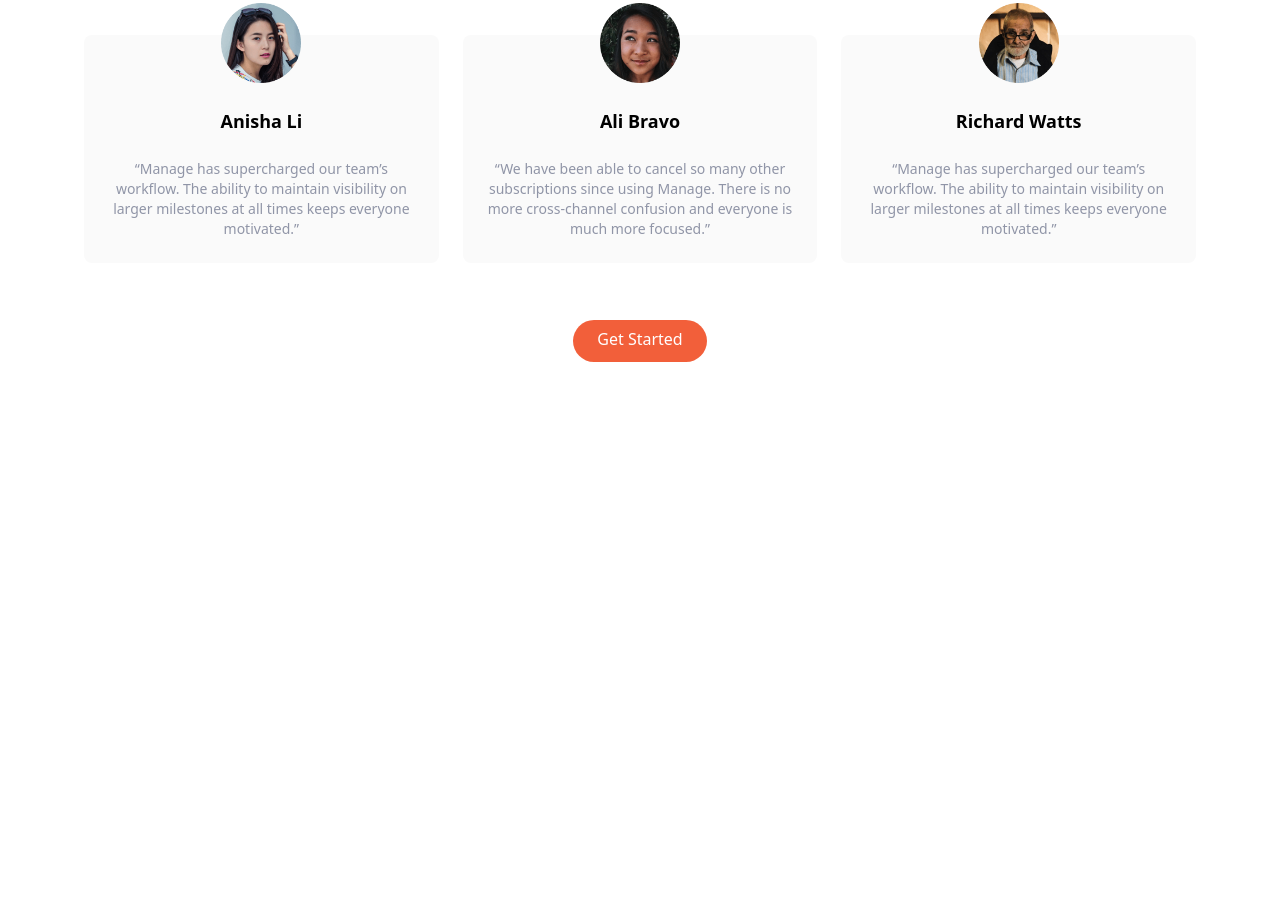
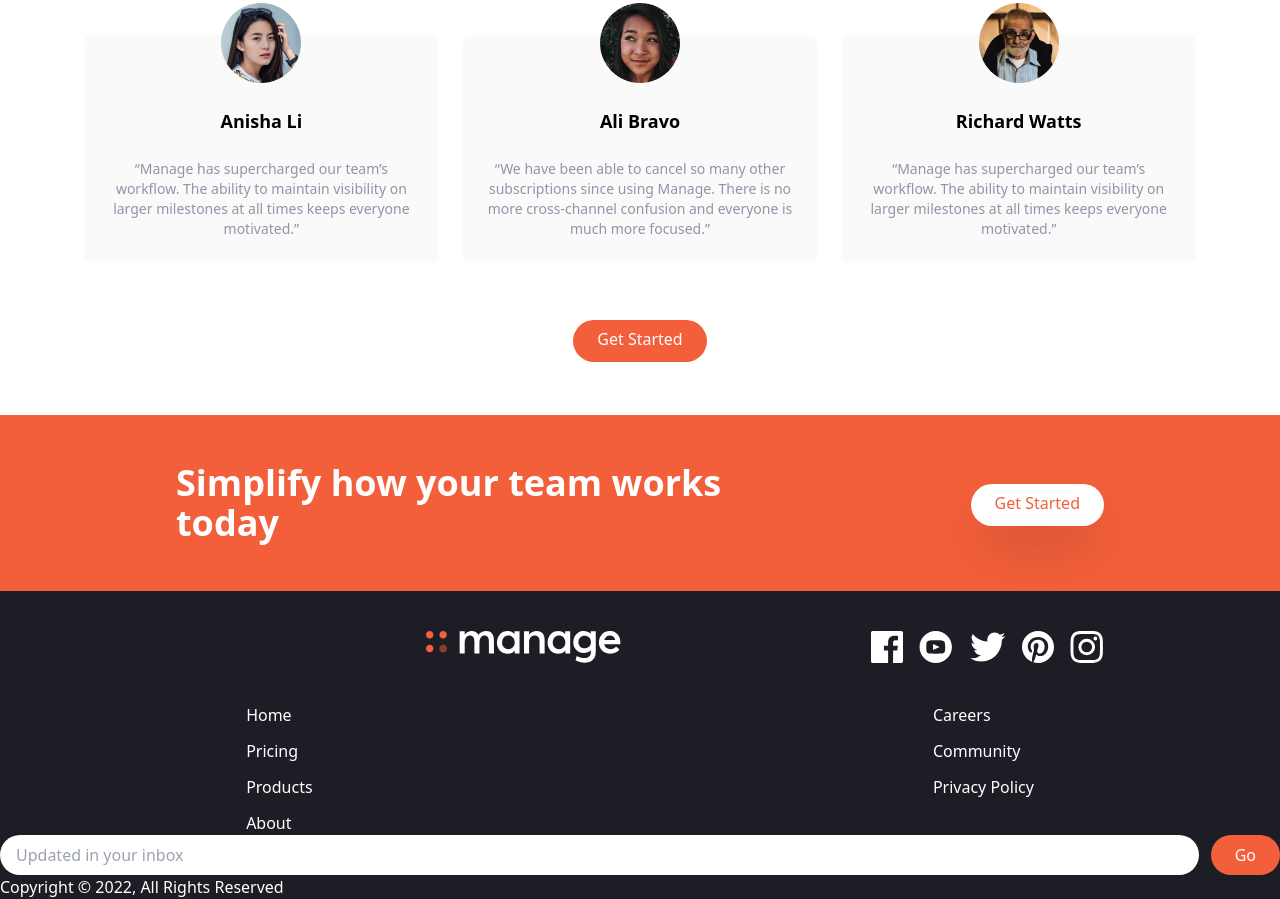
Before and after one commit to miaK1110/tailwind, a website: page index.html in a window 1280 px wide. Shown: the part 1369-2268 px from the top of the page. Before the commit the page ends 1784 px from the top, so only its background shows below. Drawn offline with Linux system fonts and the light colour scheme.

Commit message:
added cta and footer

```diff
--- a/index.html
+++ b/index.html
@@ -212,6 +212,95 @@
             </div>
         </div>
     </section>
+
+    <!--cta section -->
+    <section id="cta" class="bg-brightRed">
+        <!-- flex container -->
+        <div
+            class="container flex flex-col items-center justify-between px-6 py-24 mx-auto space-y-12 md:py-12 md:flex-row md:space-y-0">
+            <!-- heading -->
+            <h2 class="text-5xl font-bold text-center text-white md:text-4xl md:max-w-xl md:text-left">
+                Simplify how your team works today
+            </h2>
+            <!-- button -->
+            <div>
+                <a href="#"
+                    class="p-3 px-6 pt-2 text-brightRed bg-white rounded-full shadow-2xl baseline hover:bg-gray-900">Get
+                    Started</a>
+            </div>
+        </div>
+    </section>
+
+    <!-- footer -->
+    <footer class="bg-veryDarkBlue">
+        <div
+            class="container flex flex-col-reverse justify-between px-6 py-10 mx-auto space-y-8 md:flex-row md:space-y-0">
+            <!-- logo and social links container -->
+            <div
+                class="flex flex-col-reverse items-center justify-between space-y-12 md:flex-col md:space-y-0 md:items-start">
+            </div>
+            <!-- logo -->
+            <div>
+                <img src="img/logo-white.svg" class="h-8" alt="" />
+            </div>
+            <!-- social links container -->
+            <div class="flex justify-center space-x-4">
+                <!-- link 1 -->
+                <a href="#">
+                    <img src="img/icon-facebook.svg" alt="" class="h-8" />
+                </a>
+                <!-- link 2 -->
+                <a href="#">
+                    <img src="img/icon-youtube.svg" alt="" class="h-8" />
+                </a>
+                <!-- link 3 -->
+                <a href="#">
+                    <img src="img/icon-twitter.svg" alt="" class="h-8" />
+                </a>
+                <!-- link 4 -->
+                <a href="#">
+                    <img src="img/icon-pinterest.svg" alt="" class="h-8" />
+                </a>
+                <!-- link 5 -->
+                <a href="#">
+                    <img src="img/icon-instagram.svg" alt="" class="h-8" />
+                </a>
+            </div>
+        </div>
+
+        <!-- list container -->
+        <div class="flex justify-around space-x-32">
+            <div class="flex flex-col space-y-3 text-white">
+                <a href="#" class="hover:text-brightRed">Home</a>
+                <a href="#" class="hover:text-brightRed">Pricing</a>
+                <a href="#" class="hover:text-brightRed">Products</a>
+                <a href="#" class="hover:text-brightRed">About</a>
+            </div>
+            <div class="flex flex-col space-y-3 text-white">
+                <a href="#" class="hover:text-brightRed">Careers</a>
+                <a href="#" class="hover:text-brightRed">Community</a>
+                <a href="#" class="hover:text-brightRed">Privacy Policy</a>
+            </div>
+        </div>
+
+        <!-- input container -->
+        <div class="flex flex-col justify-between">
+            <form>
+                <div class="flex space-x-3">
+                    <input type="text" class="flex-1 px-4 rounded-full focus:outline-none"
+                        placeholder="Updated in your inbox" />
+                    <button
+                        class="px-6 py-2 text-white rounded-full bg-brightRed hover:bg-brightRedLight focus:outline-none">
+                        Go
+                    </button>
+                </div>
+            </form>
+            <div class="hidden text-white md:block">
+                Copyright &copy; 2022, All Rights Reserved
+            </div>
+        </div>
+    </footer>
+
 </body>
 
 </html>
```
Also changed, not shown: css/main.css.
